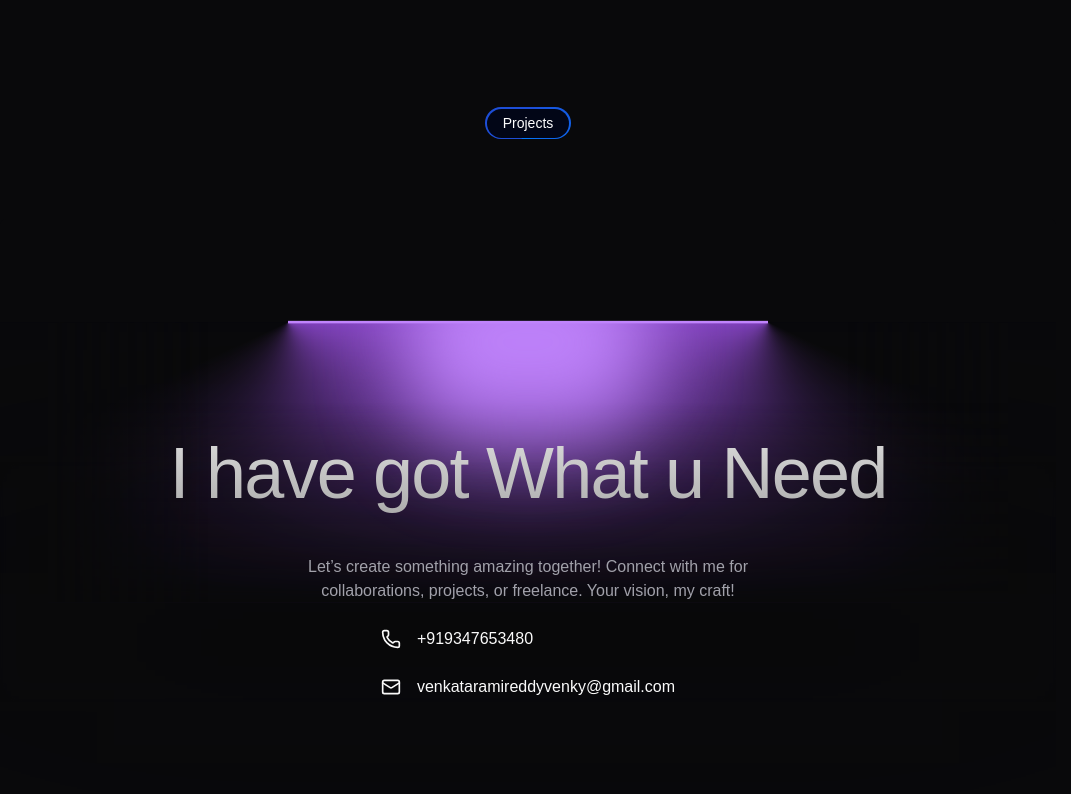
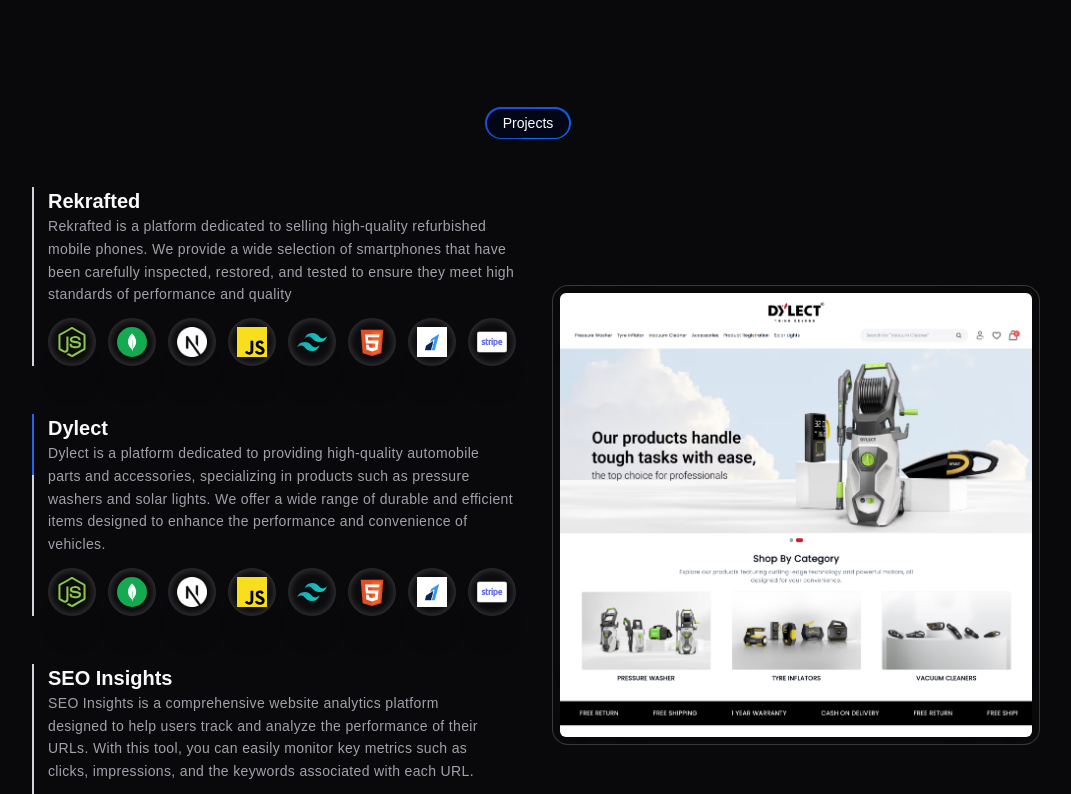
Before and after one commit to venkat1705/portfolio-venkat, a Next.js app: page / in a window 1280 px wide. Shown: the part 5200-5994 px from the top of the page, without its empty margins (112-1183 px from the left). Built offline with nearby package versions, Linux system fonts and the light colour scheme.

Commit message:
updated project section

```diff
--- a/app/globals.css
+++ b/app/globals.css
@@ -137,33 +137,6 @@ html {
   }
 }
 
-@keyframes borderAnimation {
-  0% {
-    background-position: 0% 50%;
-  }
-  100% {
-    background-position: 100% 50%;
-  }
-}
-
-@layer utilities {
-  .bg-border-gradient {
-    background: conic-gradient(
-      from 90deg at 50% 50%,
-      #1d4ed8 0%,
-      #007aff 50%,
-      #1d4ed8 100%
-    );
-    background-size: 300%;
-    background-clip: border-box;
-    border-radius: inherit;
-  }
-
-  .animate-border {
-    animation: borderAnimation 2s linear infinite;
-  }
-}
-
 ::-webkit-scrollbar {
   width: 6px;
   scrollbar-color: #262626;
--- a/app/page.js
+++ b/app/page.js
@@ -14,18 +14,18 @@ export default function Home() {
     <div className="overflow-x-hidden scrollbar-hide size-full">
       <HeroSection />
 
-      <AnimationContainer delay={0.1}>
+      <AnimationContainer delay={0.5}>
         <ServicesSection />
       </AnimationContainer>
 
       <AnimationContainer delay={0.2}>
         <Experience />
       </AnimationContainer>
-      <AnimationContainer delay={0.1}>
+      <AnimationContainer delay={0.4}>
         <SkillsSection />
       </AnimationContainer>
 
-      <AnimationContainer delay={0.2}>
+      <AnimationContainer delay={0.3}>
         <ProjectSection />
       </AnimationContainer>
 
--- a/components/sections/contact-me.jsx
+++ b/components/sections/contact-me.jsx
@@ -4,7 +4,7 @@ import { LampContainer } from "../lamp-container";
 
 const ContactMe = () => {
   return (
-    <AnimationContainer delay={0.1} id>
+    <AnimationContainer delay={0.4}>
       <LampContainer>
         <div className="flex flex-col items-center justify-center relative w-full text-center">
           <h2 className="bg-gradient-to-b from-neutral-200 to-neutral-400 py-4 bg-clip-text text-center text-4xl md:text-7xl !leading-[1.15] font-medium font-heading tracking-tight text-transparent mt-8">
--- a/components/sections/project-steps.jsx
+++ b/components/sections/project-steps.jsx
@@ -259,9 +259,9 @@ export default function ProjectSteps() {
                     <React.Fragment key={index}>
                       <div className="relative  rounded-xl p-2 ring-1 ring-inset ring-foreground/20 lg:-m-4 lg:rounded-2xl bg-opacity-50 backdrop-blur-3xl h-full">
                         <img
-                          src="https://startup-template-sage.vercel.app/hero-dark.png"
+                          src={item.image}
                           alt={item.title}
-                          className="w-full h-auto object-fill rounded-md"
+                          className="w-full h-auto object-cover rounded-md"
                         />
                       </div>
                     </React.Fragment>
--- a/components/sections/projects-section.jsx
+++ b/components/sections/projects-section.jsx
@@ -9,9 +9,9 @@ const ProjectSection = () => {
         <MagicBadge title="Projects" />
       </div>
 
-      {/* <div>
+      <div>
         <ProjectSteps />
-      </div> */}
+      </div>
     </div>
   );
 };
```
